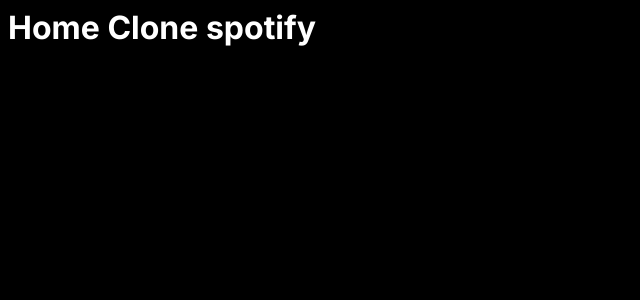
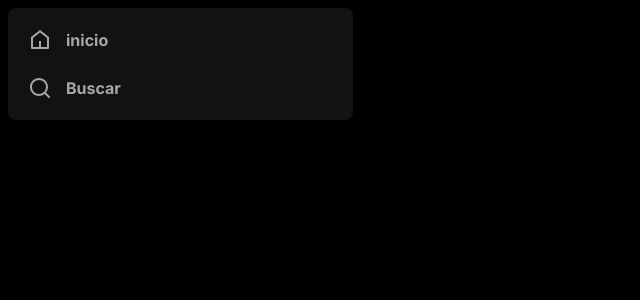
Before and after one commit to guilherme-dope/Clone-Spotify-ReactJS, a React (Vite) app: page / in a window 1280 px wide. Shown: the top 300 px of the page, without its empty margins (0-640 px from the left). Built offline with nearby package versions, Linux system fonts and the light colour scheme.

Commit message:
Add Components Menu

```diff
--- a/package.json
+++ b/package.json
@@ -12,6 +12,7 @@
   "dependencies": {
     "react": "^18.2.0",
     "react-dom": "^18.2.0",
+    "react-icons": "^4.10.1",
     "styled-components": "^6.0.7"
   },
   "devDependencies": {
--- a/src/GlobalStyle.tsx
+++ b/src/GlobalStyle.tsx
@@ -17,6 +17,7 @@ export const GlobalStyle = createGlobalStyle`
     }
 
     :root{
+
       --gray: #121212;
       --gray-300: #a7a7a7;
       --black: #000000;
--- /dev/null
+++ b/src/components/SideMenu/index.tsx
@@ -0,0 +1,22 @@
+import { RiHome5Line, RiSearchLine } from "react-icons/ri";
+import { Container } from "./style.ts";
+
+const SideMenu = () => {
+    return (
+        <Container>
+            <ul>
+                <li>
+                    <a href=""> <RiHome5Line /> inicio </a>
+                </li>
+
+                <li>
+                    <a href=""><RiSearchLine /> Buscar </a>
+                </li>
+            </ul>
+
+        </Container>
+    );
+
+};
+
+export default SideMenu;
--- /dev/null
+++ b/src/components/SideMenu/style.ts
@@ -0,0 +1,40 @@
+import styled from "styled-components";
+
+export const Container = styled.div`
+
+  background-color: var(--gray);
+  border-radius: 8px;
+  height: 112px;
+  padding: 20px;
+
+
+  & ul {
+    display: flex;
+    flex-direction: column;
+    justify-content: space-between;
+    height: 100%;
+
+
+    & li {
+
+       a {
+         display: flex;
+         align-items: center;
+         gap: 14px;
+         font-size: 16px;
+         font-weight: 700;
+         color: var(--gray-300);
+         text-decoration: none;
+
+         &:hover {
+           color: var(--white)
+         }
+
+        svg {
+          width: 24px;
+          height: 24px;
+        }
+      }
+    }
+  }
+`
--- a/src/pages/home/index.tsx
+++ b/src/pages/home/index.tsx
@@ -1,10 +1,14 @@
-import {Container} from "./style.ts";
+import {Container} from "./style.ts";5
+import SideMenu from "../../components/SideMenu";
 
 function Home() {
 
     return (
         <Container>
-            <h1>Home Clone spotify</h1>
+
+            <SideMenu />
+
+
         </Container>
     )
 }
```
Also changed, not shown: 1 other file (tests, documents, lock files or other folders).
